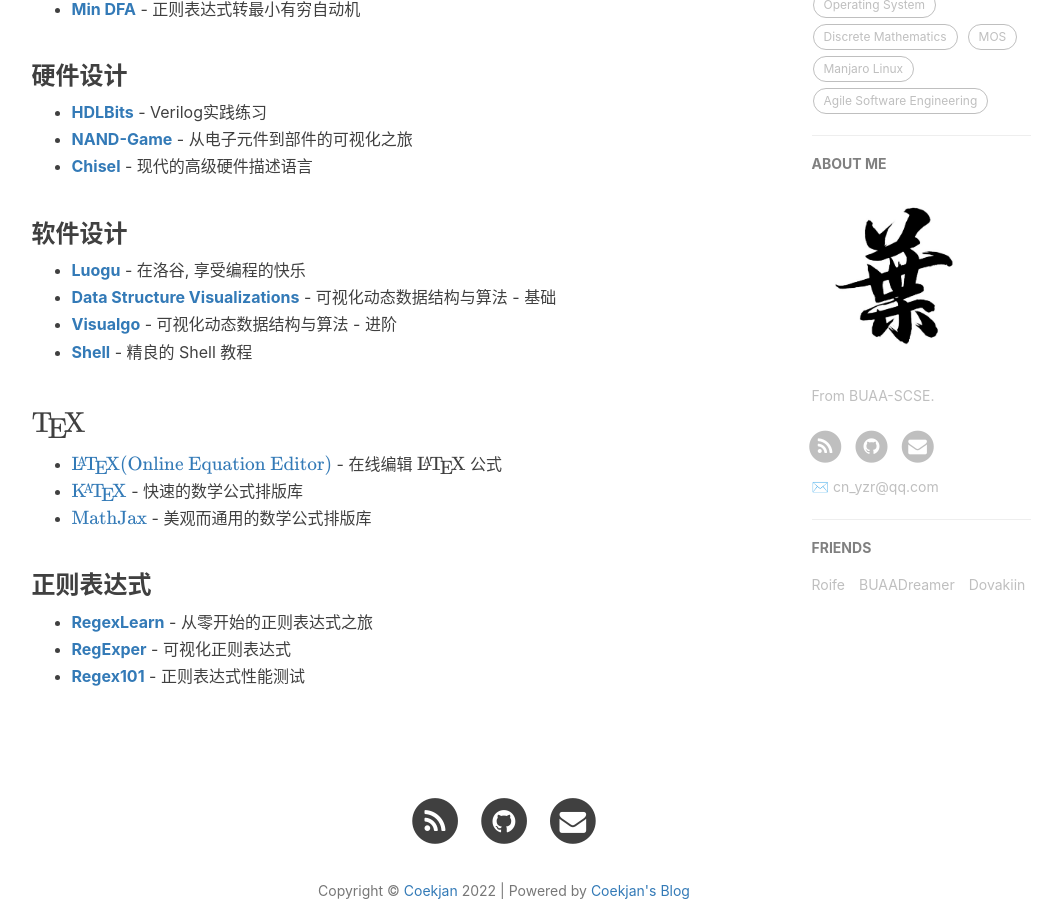
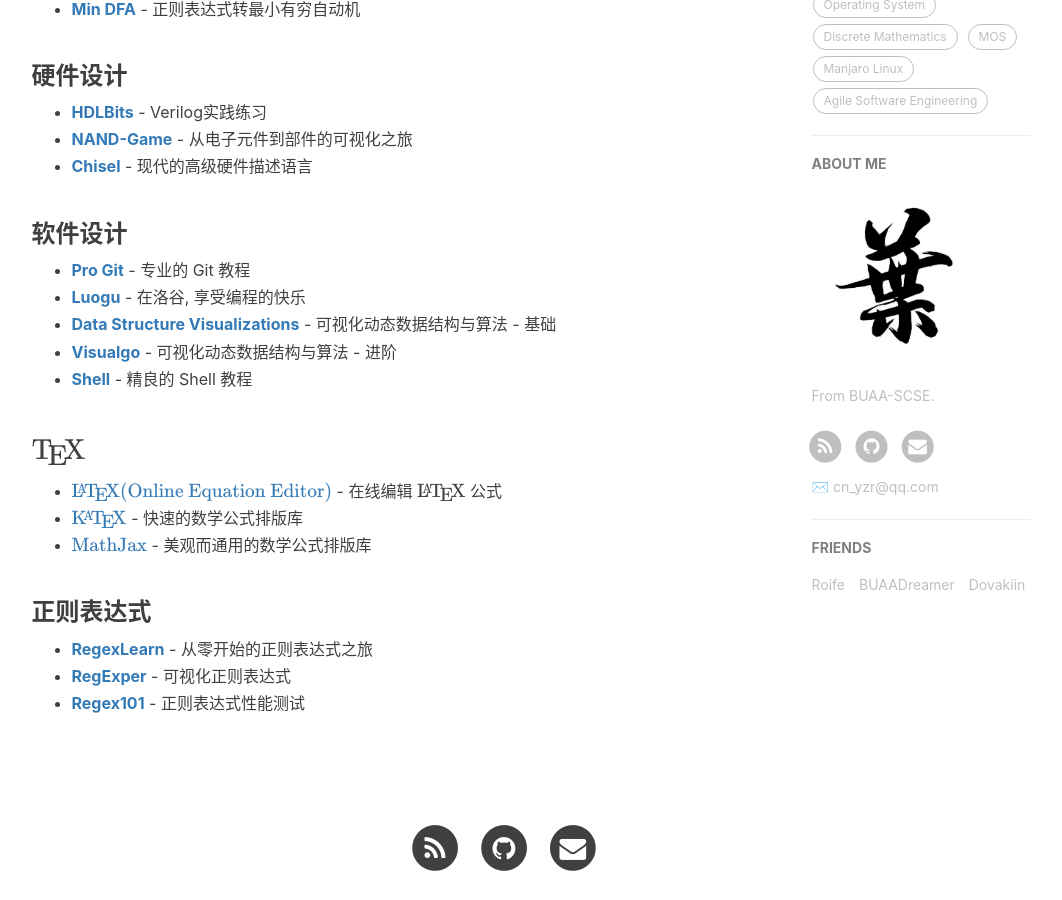
Before and after one commit to Coekjan/coekjan.github.io, a Jekyll site: the page built from 1-resources.html, in a window 1280 px wide and 900 px high, scrolled down 743 px. Shown: the whole window, without its empty margins (136-1198 px from the left). Built offline with Jekyll 4.4.1, drawn with Linux system fonts in a browser that asks for light colours; nearby versions of some CDN libraries; comment, search, counter and statistics services are not loaded.

Commit message:
Update zh.md

```diff
--- a/_includes/resources/zh.md
+++ b/_includes/resources/zh.md
@@ -19,6 +19,7 @@
 
 ### 软件设计
 
+* **[Pro Git](https://www.progit.cn/)** - 专业的 Git 教程
 * **[Luogu](https://www.luogu.com.cn/)** - 在洛谷, 享受编程的快乐
 * **[Data Structure Visualizations](https://www.cs.usfca.edu/~galles/visualization/Algorithms.html)** - 可视化动态数据结构与算法 - 基础
 * **[Visualgo](https://visualgo.net/zh)** - 可视化动态数据结构与算法 - 进阶
```
